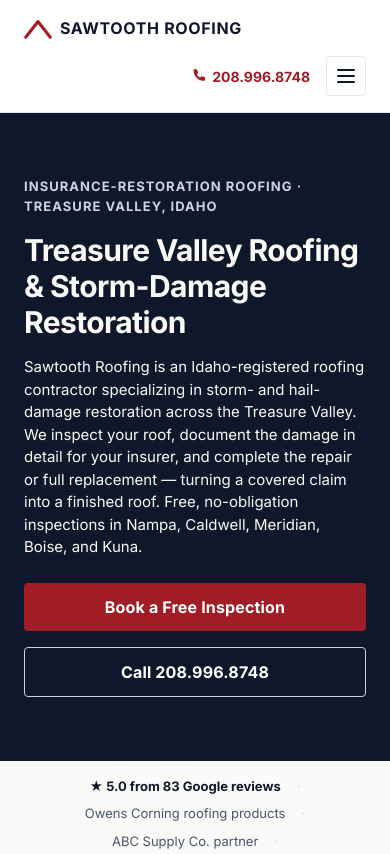
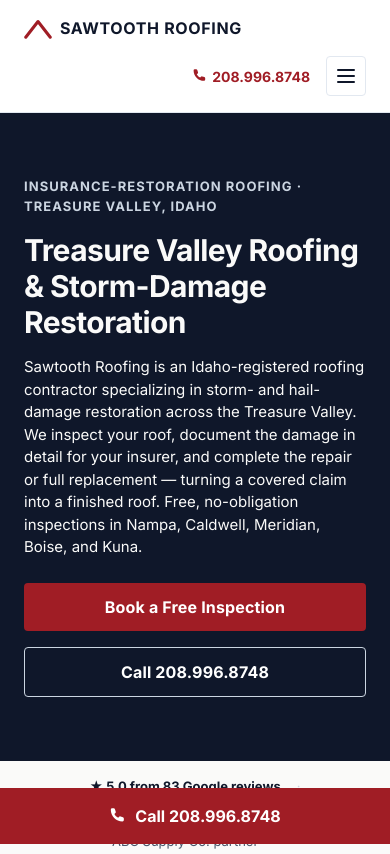
Before and after one commit to SamWade04/sawtooth-roofing, an Astro site: page / in a window 390 px wide. Shown: the top 854 px of the page. Built offline with nearby package versions, Linux system fonts and the light colour scheme; Astro itself is replaced by a stand-in of ours; a script that the page names is missing.

Commit message:
feat: sticky mobile call bar (tel: CTA below 768px)

```diff
--- /dev/null
+++ b/src/components/ui/MobileCallBar.astro
@@ -0,0 +1,63 @@
+---
+// Sticky mobile tel: CTA — phone stays the primary conversion path below 768px,
+// where the sticky desktop header (Header.astro) doesn't apply.
+---
+
+<a href="tel:+12089968748" class="mobile-call-bar" aria-label="Call Sawtooth Roofing at 208.996.8748">
+  <svg class="mobile-call-bar-icon" viewBox="0 0 20 20" width="18" height="18" aria-hidden="true" focusable="false">
+    <path
+      d="M2 3a1.5 1.5 0 0 1 1.5-1.5h1.8c.6 0 1.1.4 1.3 1l.9 2.7a1.5 1.5 0 0 1-.4 1.6L6 7.8c.9 1.8 2.4 3.3 4.2 4.2l1-1.1a1.5 1.5 0 0 1 1.6-.4l2.7.9c.6.2 1 .7 1 1.3v1.8A1.5 1.5 0 0 1 15 16C7.8 16 2 10.2 2 3Z"
+      fill="currentColor"
+    />
+  </svg>
+  <span>Call 208.996.8748</span>
+</a>
+
+<script>
+  const bar = document.querySelector<HTMLElement>('.mobile-call-bar');
+
+  // Bar height varies with content/viewport — measure rather than hardcode,
+  // so body/footer padding stays accurate (mirrors Header.astro's approach).
+  if (bar) {
+    const setBarHeightVar = () => {
+      document.documentElement.style.setProperty('--mobile-call-bar-height', `${bar.offsetHeight}px`);
+    };
+    setBarHeightVar();
+    new ResizeObserver(setBarHeightVar).observe(bar);
+  }
+</script>
+
+<style>
+  .mobile-call-bar {
+    display: flex;
+    align-items: center;
+    justify-content: center;
+    gap: var(--space-xs);
+    position: fixed;
+    left: 0;
+    right: 0;
+    bottom: 0;
+    z-index: 40;
+    min-height: 4.8rem;
+    padding: var(--space-sm) var(--space-md) calc(var(--space-sm) + env(safe-area-inset-bottom));
+    background: var(--color-brand-red);
+    color: var(--color-card);
+    font-size: 1.6rem;
+    font-weight: 700;
+    text-decoration: none;
+  }
+
+  .mobile-call-bar:hover {
+    background: var(--color-brand-red-hover);
+  }
+
+  .mobile-call-bar-icon {
+    flex-shrink: 0;
+  }
+
+  @media (min-width: 768px) {
+    .mobile-call-bar {
+      display: none;
+    }
+  }
+</style>
--- a/src/layouts/BaseLayout.astro
+++ b/src/layouts/BaseLayout.astro
@@ -3,6 +3,7 @@
 import SeoHead from '../components/seo/SeoHead.astro';
 import Header from '../components/navigation/Header.astro';
 import Footer from '../components/navigation/Footer.astro';
+import MobileCallBar from '../components/ui/MobileCallBar.astro';
 
 interface Props {
   title?: string;
@@ -43,5 +44,6 @@
     <Header />
     <slot />
     <Footer />
+    <MobileCallBar />
   </body>
 </html>
--- a/src/styles/global.css
+++ b/src/styles/global.css
@@ -66,6 +66,19 @@
 body {
   min-height: 100vh;
   -webkit-font-smoothing: antialiased;
+}
+
+/* ─── Mobile call bar clearance — reserves space so the fixed bar never
+   covers the footer legal line. --mobile-call-bar-height is measured at
+   runtime by MobileCallBar.astro (varies with content), not hardcoded. ─── */
+body {
+  padding-bottom: var(--mobile-call-bar-height, 0px);
+}
+
+@media (min-width: 768px) {
+  body {
+    padding-bottom: 0;
+  }
 }
 
 img,
```
